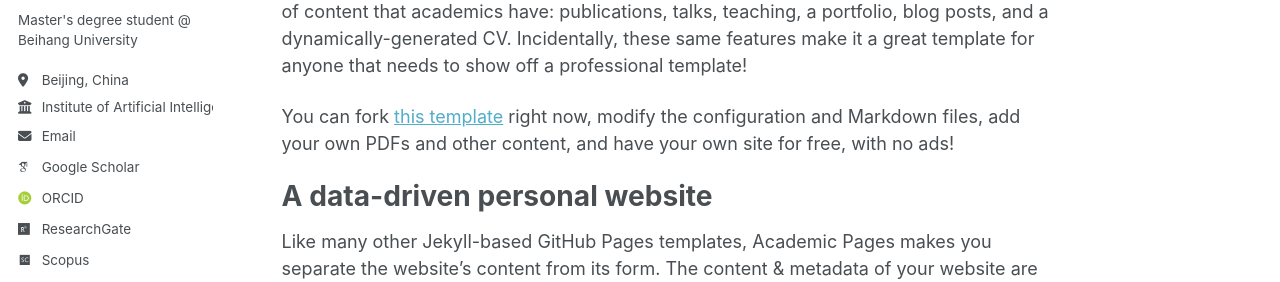
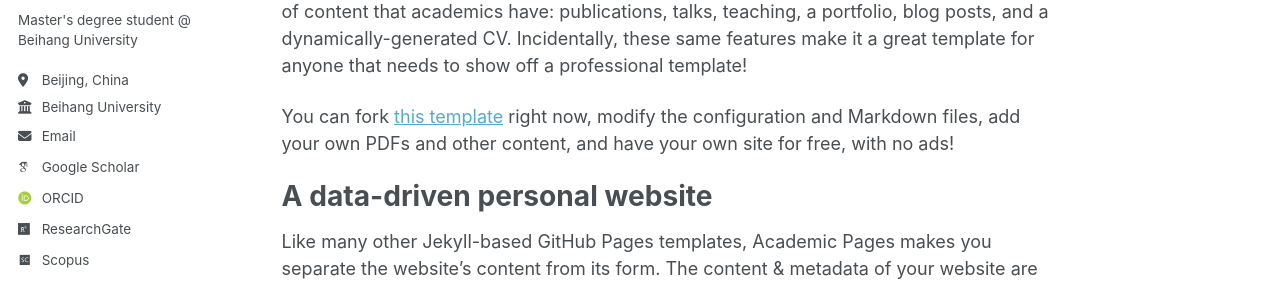
Before and after one commit to if-hyf/if-hyf.github.io, a Jekyll site: the page built from _pages/about.md, in a window 1280 px wide. Shown: the part 308-590 px from the top of the page. Built offline with Jekyll 4.4.1, drawn with Linux system fonts in a browser that asks for light colours; some web fonts are replaced; a script bundle is joined from its source files by our own code; library files that are not in the unit come from our copies.

Commit message:
Update _config.yml

```diff
--- a/_config.yml
+++ b/_config.yml
@@ -28,7 +28,7 @@ author:
   pronouns         : # example: "she/her"
   bio              : "Master's degree student @ Beihang University"
   location         : "Beijing, China"
-  employer         : "Institute of Artificial Intelligence, Beihang University"
+  employer         : "Beihang University"
   uri              : # URL
   email            : "haoyifei@buaa.edu.cn"
 
```
